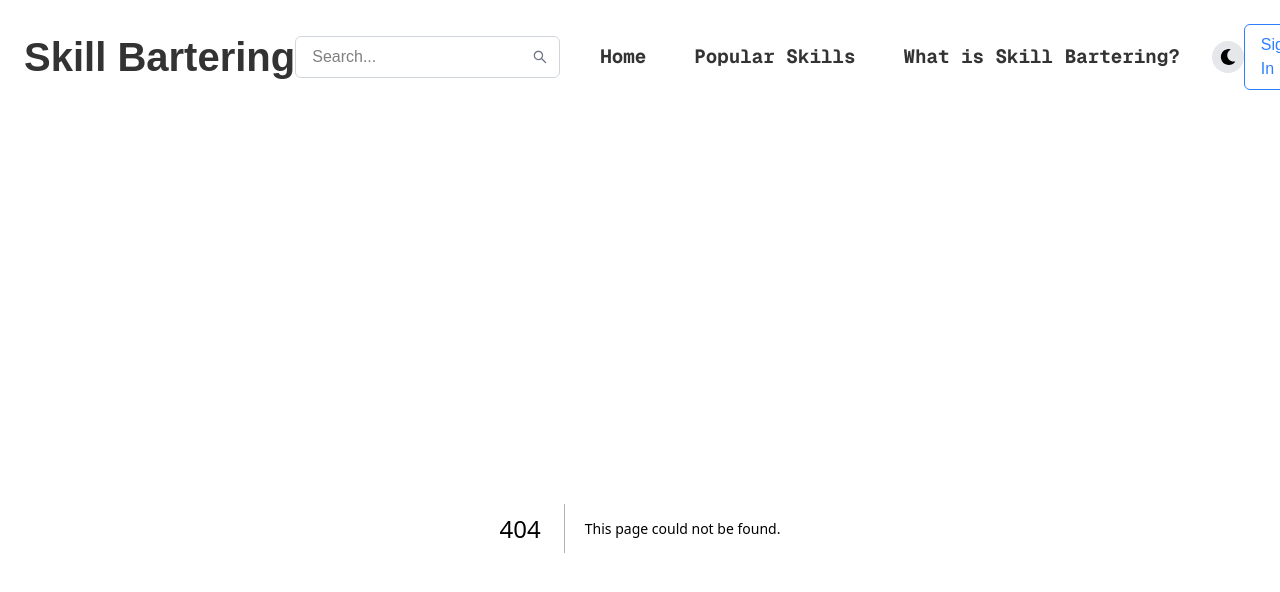
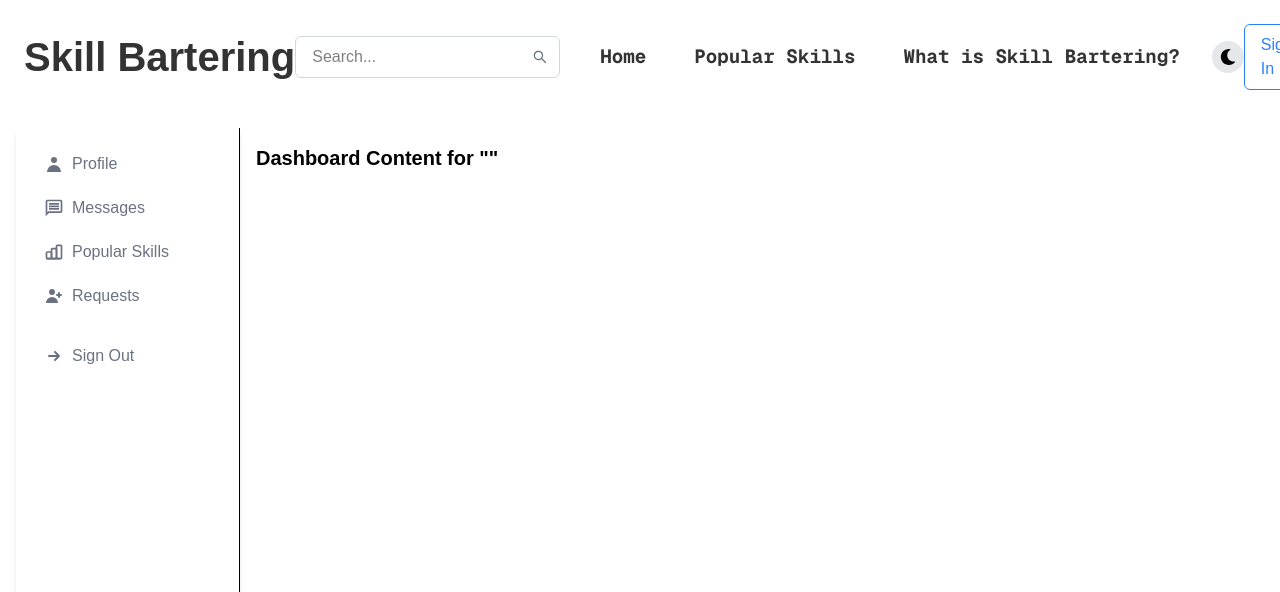
Before and after one commit to Shovan-777/skill_barter_system, a Next.js app: page /dashboard in a window 1280 px wide. Before the commit this address had no page. Shown: the top 592 px of the page. Built offline with nearby package versions, Linux system fonts and the light colour scheme.

Commit message:
Made Dashboard Sidebar

```diff
--- /dev/null
+++ b/src/app/dashboard/page.jsx
@@ -0,0 +1,29 @@
+'use client';
+
+import { useEffect, useState } from 'react';
+import DashSidebar from '@/component/DashboardSidebar';
+import { useSearchParams } from 'next/navigation';
+
+export default function Dashboard() {
+  const searchParams = useSearchParams();
+  const [tab, setTab] = useState('');
+
+  useEffect(() => {
+    const tabFromUrl = searchParams.get('tab');
+    if (tabFromUrl) {
+      setTab(tabFromUrl);
+    }
+  }, [searchParams]);
+
+  return (
+    <div className='h-screen flex'>
+      {/* Sidebar */}
+      <DashSidebar />
+
+      <div className='flex-1 overflow-y-auto p-4'>
+        {/* {tab === 'profile' && <DashProfile />} */}
+        <div className="text-xl font-semibold">Dashboard Content for "{tab}"</div>
+      </div>
+    </div>
+  );
+}
--- /dev/null
+++ b/src/component/DashboardSidebar.jsx
@@ -0,0 +1,80 @@
+'use client';
+
+import {
+  HiUser,
+  HiArrowSmRight,
+  HiUserAdd
+} from 'react-icons/hi';
+import { MdOutlineMessage } from "react-icons/md";
+import { TbChartBarPopular } from "react-icons/tb";
+import { useEffect, useState } from 'react';
+import { useSearchParams } from 'next/navigation';
+
+import Link from 'next/link';
+
+export default function DashSidebar() {
+
+  const [tab, setTab] = useState('');
+  const searchParams = useSearchParams();
+
+
+  useEffect(() => {
+    const tabFromUrl = searchParams.get('tab');
+    if (tabFromUrl) {
+      setTab(tabFromUrl);
+    }
+  }, [searchParams]);
+
+
+  const menuItems = [
+    {
+      tab: 'profile',
+      icon: HiUser,
+      label: "Profile",
+    },
+     {
+      tab: 'Messages',
+      icon: MdOutlineMessage,
+      label: "Messages",
+    },
+    {
+      tab: 'Popular Skills',
+      icon: TbChartBarPopular,
+      label: "Popular Skills",
+    },
+    {
+      tab: 'requests',
+      icon: HiUserAdd,
+      label: "Requests",
+    }
+
+  ].filter(Boolean);
+
+  return (
+   <aside className="w-full md:w-56 bg-transparent backdrop-blur-sm border-r h-screen sticky top-0 shadow-md">
+  <nav className="flex flex-col gap-1 p-4">
+    {menuItems.map(({ tab: tabName, icon: Icon, label }) => (
+      <Link key={tabName} href={`/dashboard?tab=${tabName}`}>
+        <div
+          className={`flex items-center justify-between px-3 py-2 rounded-md cursor-pointer transition-colors
+            ${tab === tabName || (!tab && tabName === 'dash')
+              ? 'bg-blue-100 text-blue-600 font-semibold'
+              : 'hover:bg-gray-100 text-gray-500'}`}
+        >
+          <div className="flex items-center gap-2">
+            <Icon className="w-5 h-5" />
+            <span>{label}</span>
+          </div>
+        </div>
+      </Link>
+    ))}
+
+    <div className="flex items-center gap-2 px-3 py-2 mt-4 rounded-md text-gray-500 hover:bg-red-100 transition-colors">
+      <HiArrowSmRight className="w-5 h-5" />
+      <span className="cursor-pointer">Sign Out</span>
+    </div>
+  </nav>
+</aside>
+
+  );
+}
```
